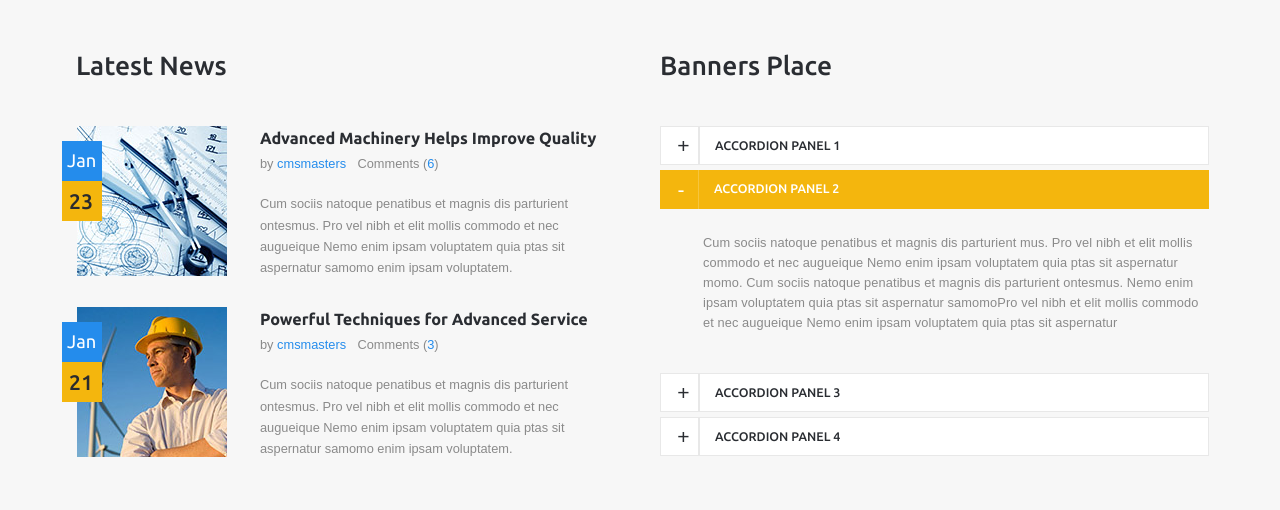
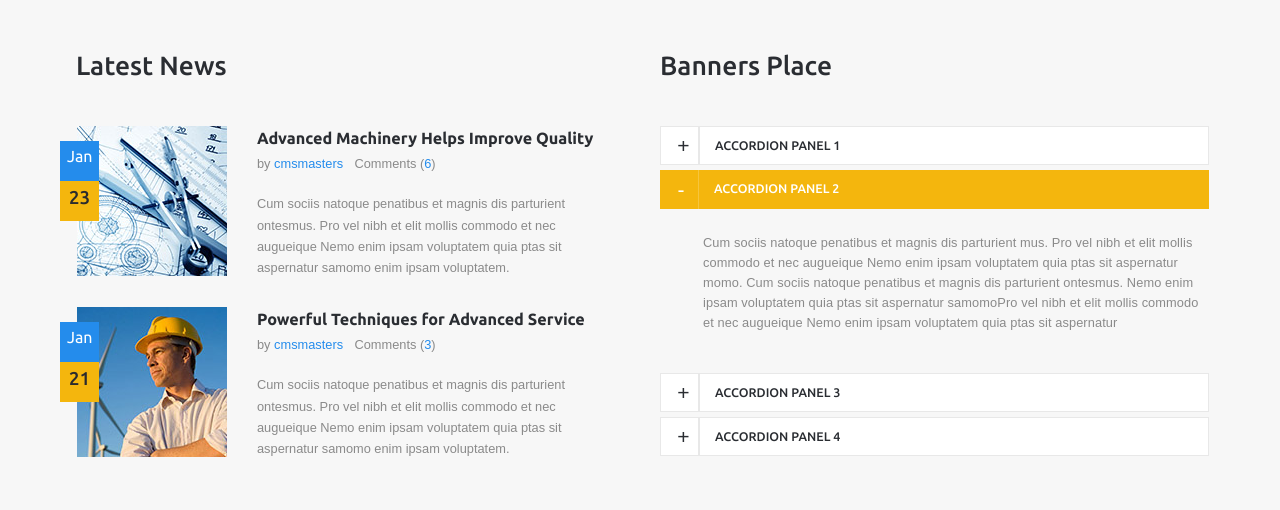
Before and after one commit to Gravituss/BionicFinalTask, a plain HTML site: page index.html in a window 1280 px wide. Shown: the part 1500-2010 px from the top of the page. Drawn offline with Linux system fonts and the light colour scheme.

Commit message:
final corrections 02

```diff
--- a/css/style.css
+++ b/css/style.css
@@ -654,7 +654,7 @@ h2 {
 .news-text {
 	width: 358px;
 	float: left;
-	padding-left: 33px;
+	padding-left: 30px;
 }
 
 .news-text a h4 {
@@ -718,7 +718,7 @@ h2 {
 .calendar span {
 	text-align: center;
 	position: relative;
-	top: 10px;
+	top: 7px;
 
 }
 
@@ -739,15 +739,15 @@ h2 {
 
 .smonth {
 	position: relative;
-	left: 5px;
-	font-size: 18.3px;
+	left: 8px;
+	font-size: 16px;
 	color: white;
 }
 
 .sday {
 	position: relative;
-	left: 7px;
-	font-size: 21px;
+	left: 10px;
+	font-size: 18.5px;
 	color: #2a2b2e;
 }
 
```
